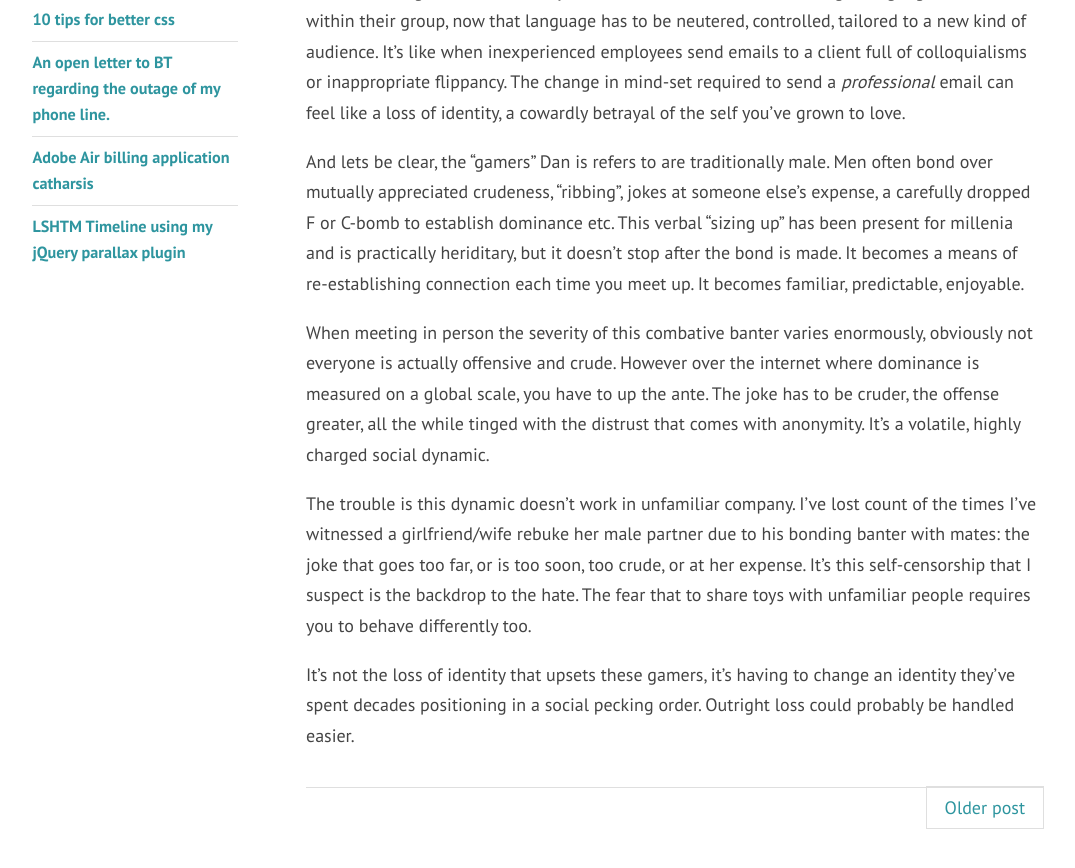
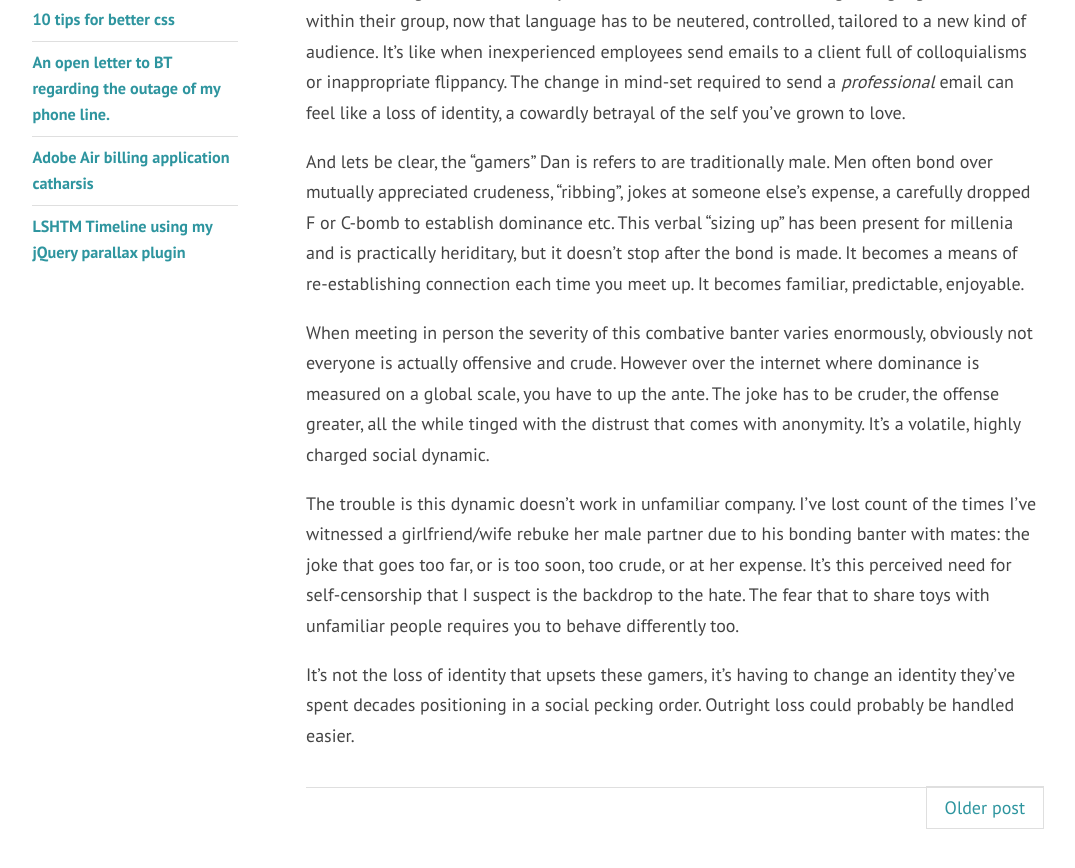
Before and after one commit to davecranwell/davecranwell.github.io, a Jekyll site: the page built from _posts/2014-08-27-death-of-gamers.md, in a window 1280 px wide and 900 px high, scrolled down 658 px. Shown: the top 868 px of the window, without its empty margins (100-1175 px from the left). Built offline with Jekyll 4.4.1, drawn with Linux system fonts in a browser that asks for light colours; nearby versions of some CDN libraries; Markdown is read by kramdown in place of the engine named in the settings; comment, search, counter and statistics services are not loaded.

Commit message:
less strong

```diff
--- a/_posts/2014-08-27-death-of-gamers.md
+++ b/_posts/2014-08-27-death-of-gamers.md
@@ -15,6 +15,6 @@ And lets be clear, the "gamers" Dan is refers to are traditionally male. Men oft
 
 When meeting in person the severity of this combative banter varies enormously, obviously not everyone is actually offensive and crude. However over the internet where dominance is measured on a global scale, you have to up the ante. The joke has to be cruder, the offense greater, all the while tinged with the distrust that comes with anonymity. It's a volatile, highly charged social dynamic.
 
-The trouble is this dynamic doesn't work in unfamiliar company. I've lost count of the times I've witnessed a girlfriend/wife rebuke her male partner due to his bonding banter with mates: the joke that goes too far, or is too soon, too crude, or at her expense. It's this self-censorship that I suspect is the backdrop to the hate. The fear that to share toys with unfamiliar people requires you to behave differently too.
+The trouble is this dynamic doesn't work in unfamiliar company. I've lost count of the times I've witnessed a girlfriend/wife rebuke her male partner due to his bonding banter with mates: the joke that goes too far, or is too soon, too crude, or at her expense. It's this perceived need for self-censorship that I suspect is the backdrop to the hate. The fear that to share toys with unfamiliar people requires you to behave differently too.
 
 It's not the loss of identity that upsets these gamers, it's having to change an identity they've spent decades positioning in a social pecking order. Outright loss could probably be handled easier.
```
